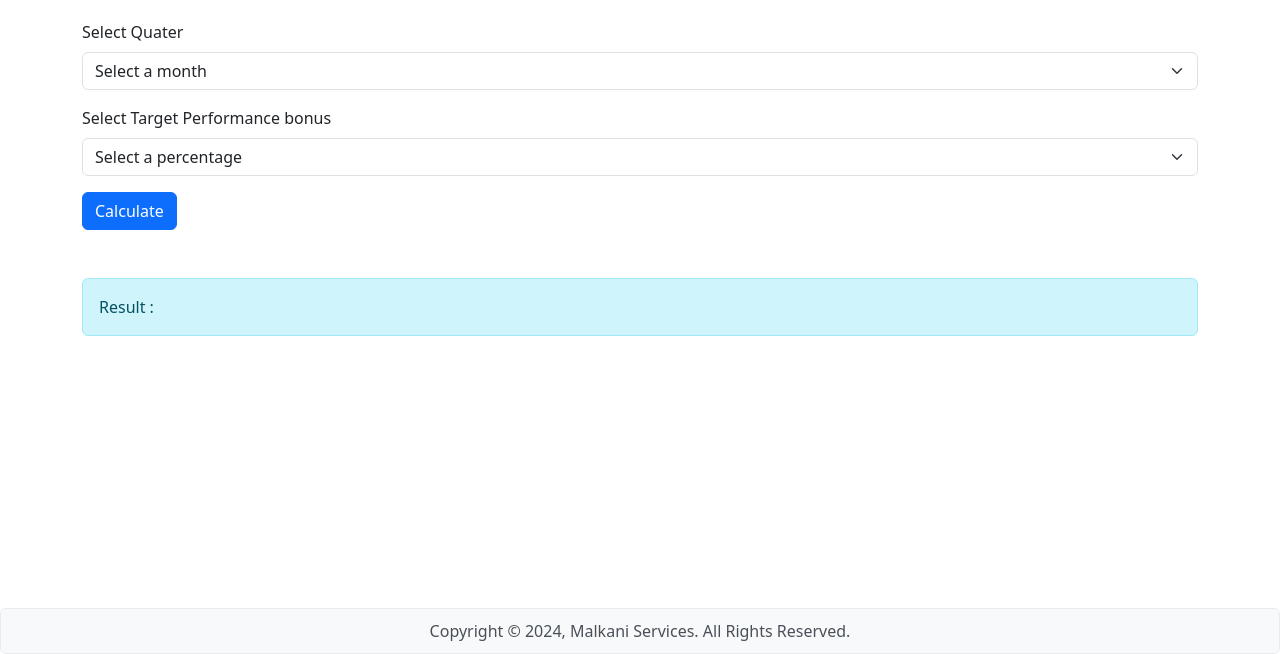
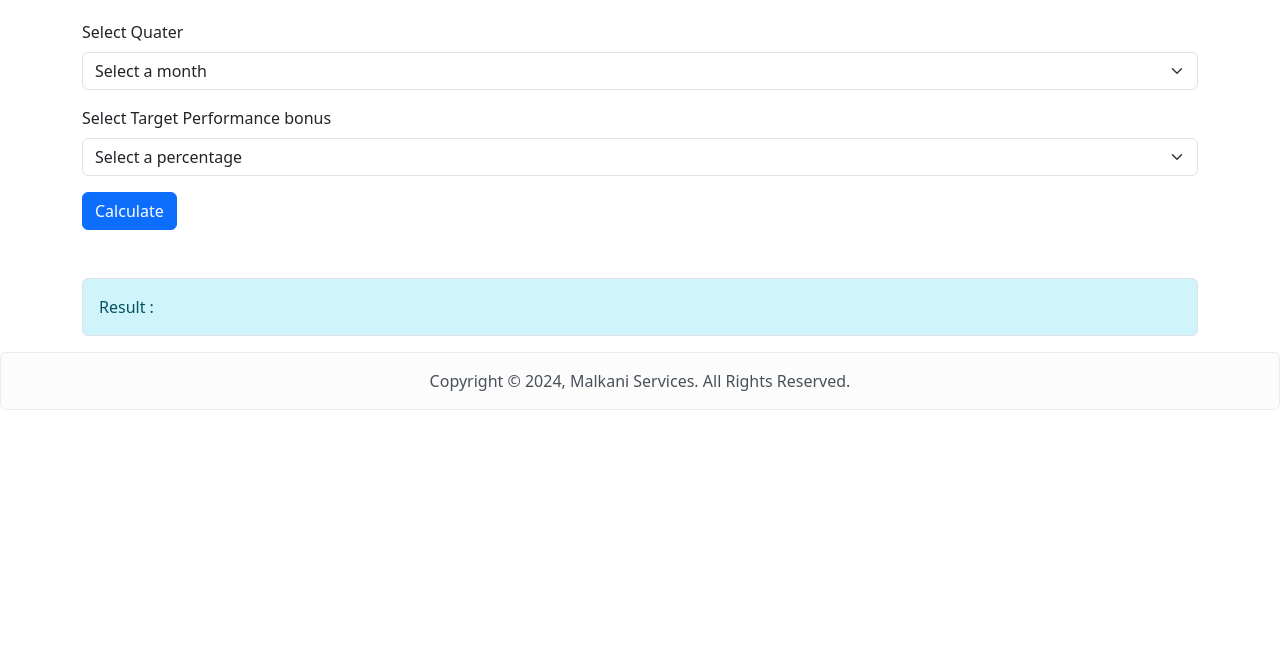
Before and after one commit to amirmalkani/Quater-Pay-Calculator, a plain HTML site: page index.html in a window 1280 px wide. Shown: the part 146-800 px from the top of the page. Drawn offline with nearby package versions, Linux system fonts and the light colour scheme.

Commit message:
Update index.html

```diff
--- a/index.html
+++ b/index.html
@@ -39,7 +39,7 @@
 
 
     <main>
-        <div id="parentContainer" class="container mt-5 mb-5">
+        <div id="parentContainer" class="container mt-5 mb-10">
             <div class="form-container">
                 <div class="form-container">
                     <h2 class="mb-4">Enter the Details</h2>
@@ -73,13 +73,13 @@
                     </form>
                 </div>
             </div>
-            <div id="result" class="alert alert-info mt-5" role="alert">
+            <div id="result" class="alert alert-info mt-5 border" role="alert">
                 Result :
             </div>
         </div>
     </main>
-    <footer>
-        <div id="footer" class="alert alert-light text-center">
+    <footer class="footerMain">
+        <div id="footer1" class="alert alert-light text-center">
             Copyright &copy; 2024, Malkani Services. All Rights Reserved.
         </div>
     </footer>
```
